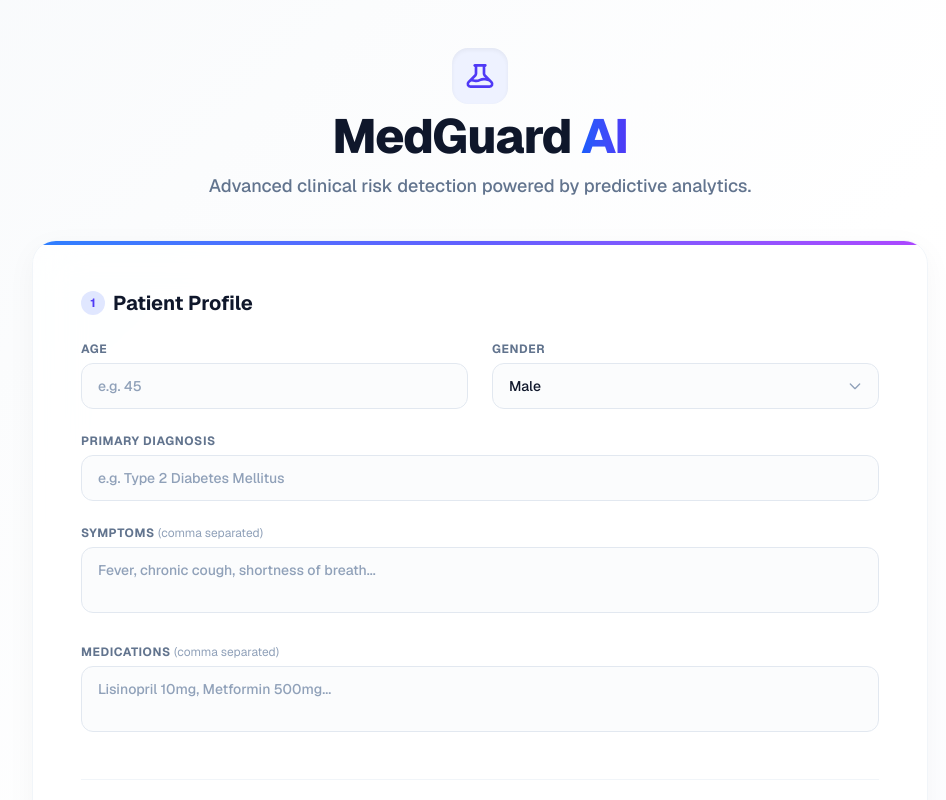
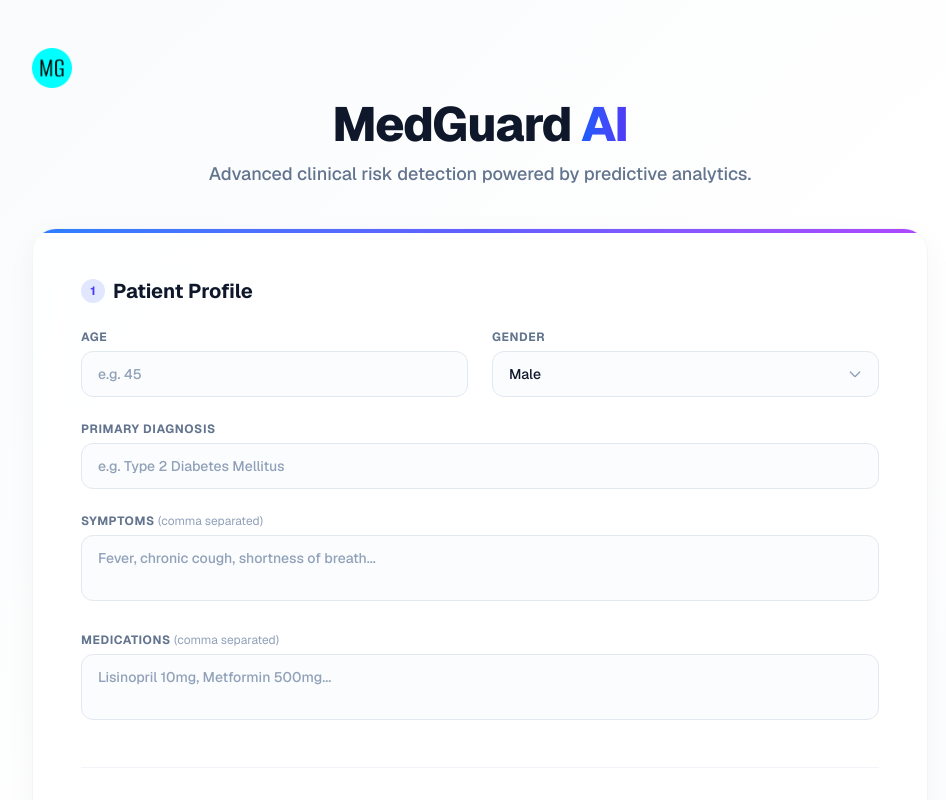
Before and after one commit to YogeshKumar-0/MedGuardAI, a Next.js app in the folder medguard-ui/: page / in a window 1280 px wide. Shown: the top 800 px of the page, without its empty margins (160-1106 px from the left). Built offline with nearby package versions, Linux system fonts and the light colour scheme.

Commit message:
update header logo

```diff
--- a/medguard-ui/app/page.tsx
+++ b/medguard-ui/app/page.tsx
@@ -129,11 +129,11 @@ export default function MedGuardDashboard() {
 
         {/* Header */}
         <div className="text-center space-y-3">
-          <div className="inline-flex items-center justify-center rounded-2xl bg-indigo-50 p-3 mb-2 shadow-inner">
-            <svg className="w-8 h-8 text-indigo-600" fill="none" viewBox="0 0 24 24" stroke="currentColor" strokeWidth="2">
-              <path strokeLinecap="round" strokeLinejoin="round" d="M19.428 15.428a2 2 0 00-1.022-.547l-2.387-.477a6 6 0 00-3.86.517l-.318.158a6 6 0 01-3.86.517L6.05 15.21a2 2 0 00-1.806.547M8 4h8l-1 1v5.172a2 2 0 00.586 1.414l5 5c1.26 1.26.367 3.414-1.415 3.414H4.828c-1.782 0-2.674-2.154-1.414-3.414l5-5A2 2 0 009 10.172V5L8 4z" />
-            </svg>
-          </div>
+          <img
+            src="/apple-touch-icon.png"
+            alt="MedGuard AI"
+            className="w-10 h-10 rounded-lg"
+          />
           <h1 className="text-4xl sm:text-5xl font-extrabold tracking-tight text-slate-900">
             MedGuard{" "}
             <span className="text-transparent bg-clip-text bg-gradient-to-r from-blue-600 to-indigo-600">
```
Also changed, not shown: medguard-ui/public/apple-touch-icon.png (renamed from medguard-ui/app/apple-touch-icon.png).
